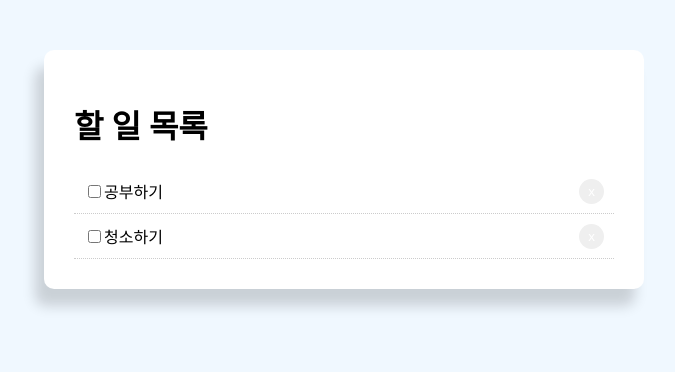
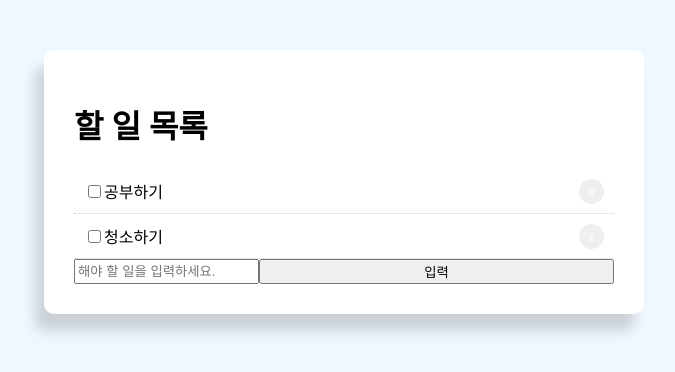
Before and after one commit to jeongph/react-todo-app, a React (Create React App) app: page / in a window 1280 px wide. Shown: the top 372 px of the page, without its empty margins (296-971 px from the left). Built offline with nearby package versions, Linux system fonts and the light colour scheme.

Commit message:
~ 할 일 목록 추가하기

```diff
--- a/src/App.js
+++ b/src/App.js
@@ -17,7 +17,7 @@
 export default class App extends Component {
 
   state = {
-    todoData : [
+    todoData: [
       {
         id: "1",
         title: "공부하기",
@@ -55,6 +55,22 @@
     this.setState({ todoData: newTodoData })
   }
 
+  handleChange = (e) => {
+    this.setState({ value: e.target.value })
+  }
+
+  handleSubmit = (e) => {
+    e.preventDefault();
+
+    let newTodo = {
+      id: Date.now,
+      title: this.state.value,
+      completed: false
+    }
+
+    this.setState({ todoData: [...this.state.todoData, newTodo] })
+  }
+
   render() {
     return (
       <div className="container">
@@ -77,6 +93,23 @@
             </div>
           ))}
 
+          <form style={{ display: 'flex' }} onSubmit={this.handleSubmit}>
+            <input
+              type="text"
+              name="value"
+              stype={{ flex: "10", padding: "5px" }}
+              placeholder="해야 할 일을 입력하세요."
+              value={this.state.value}
+              onChange={this.handleChange}
+            />
+            <input
+              type="submit"
+              value="입력"
+              className="btn"
+              style={{ flex: '1' }}
+            />
+          </form>
+
         </div>
       </div>
     )
```
